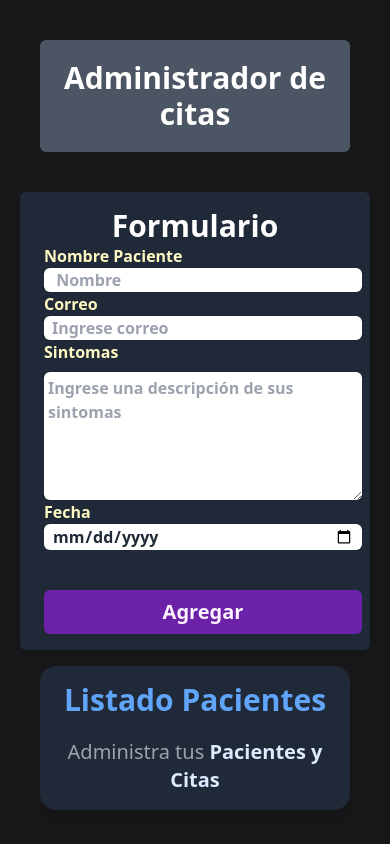
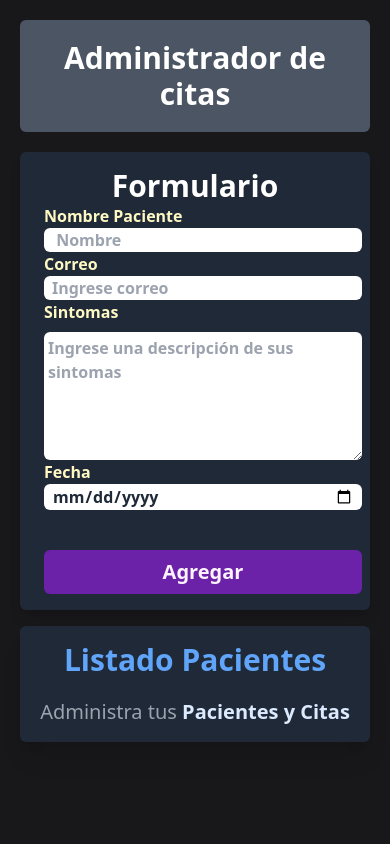
Before and after one commit to Andres-GMP/RepoCitas, a React (Vite) app: page / in a window 390 px wide. Built offline with nearby package versions, Linux system fonts and the light colour scheme.

Commit message:
cambio de margins

```diff
--- a/src/components/Cabecera.jsx
+++ b/src/components/Cabecera.jsx
@@ -2,7 +2,7 @@ import React from 'react'
 
 export const Cabecera = () => {
     return (
-        <h1 className="text-3xl font-bold bg-gray-600 text-center p-5 m-10 rounded-md text-white">Administrador de citas</h1>
+        <h1 className="text-3xl font-bold bg-gray-600 text-center p-5 rounded-md text-white m-5 md:m-5 sm:m-5 xl:m-10 lg:m-10 2xl:m-10 ">Administrador de citas</h1>
     )
 }
 
--- a/src/components/Formulario.jsx
+++ b/src/components/Formulario.jsx
@@ -95,7 +95,7 @@ export const Formulario = ({setPacientes, pacientes, paciente,setPaciente}) => {
                     <label htmlFor="date">Fecha </label>
                     <input type="date" name="date" id="date" className='px-2 block w-full rounded-md mb-10 text-gray-800' value={fecha} onChange={(e) => setFecha (e.target.value)} />
                 <span>
-                    <input type="submit" id='btn1' className= "bg-purple-800 rounded-md text-xl font-bold w-full hover:bg-purple-900 hover:cursor-pointer text-fuchsia-50 p-2"
+                    <input type="submit" id='btn1' className= "bg-purple-800 rounded-md text-xl font-bold w-full hover:bg-purple-900 hover:cursor-pointer text-fuchsia-50 p-2 "
                     value = {paciente.id ? 'Editar paciente': 'Agregar'}
                     />
                 </span>
--- a/src/components/Listado.jsx
+++ b/src/components/Listado.jsx
@@ -6,7 +6,7 @@ export const Listado = ({pacientes, setPaciente, eliminarPaciente}) => {
 
 
     return (
-        <div className='bg-gray-800 rounded-2xl p-4 w-auto shadow-xl mx-10 md:w-auto lg:w-auto lg:mx-5 xl:w-auto xl:mr-20 overflow-y-auto'>
+        <div className='bg-gray-800 rounded-md p-4 w-auto shadow-xl mx-5 md:w-full lg:w-auto lg:mx-5 xl:w-auto  overflow-y-auto md:mx-10 sm:mx-5 xl:mx-10 2xl:mx-10 '>
             <div>
                 <h2 className='text-3xl text-center text-blue-400 font-bold'>Listado Pacientes</h2>
                 <p className='text-center text-xl mt-5 text-gray-400'>Administra tus <span className=' text-blue-100 font-bold'> Pacientes y Citas </span></p>
```
